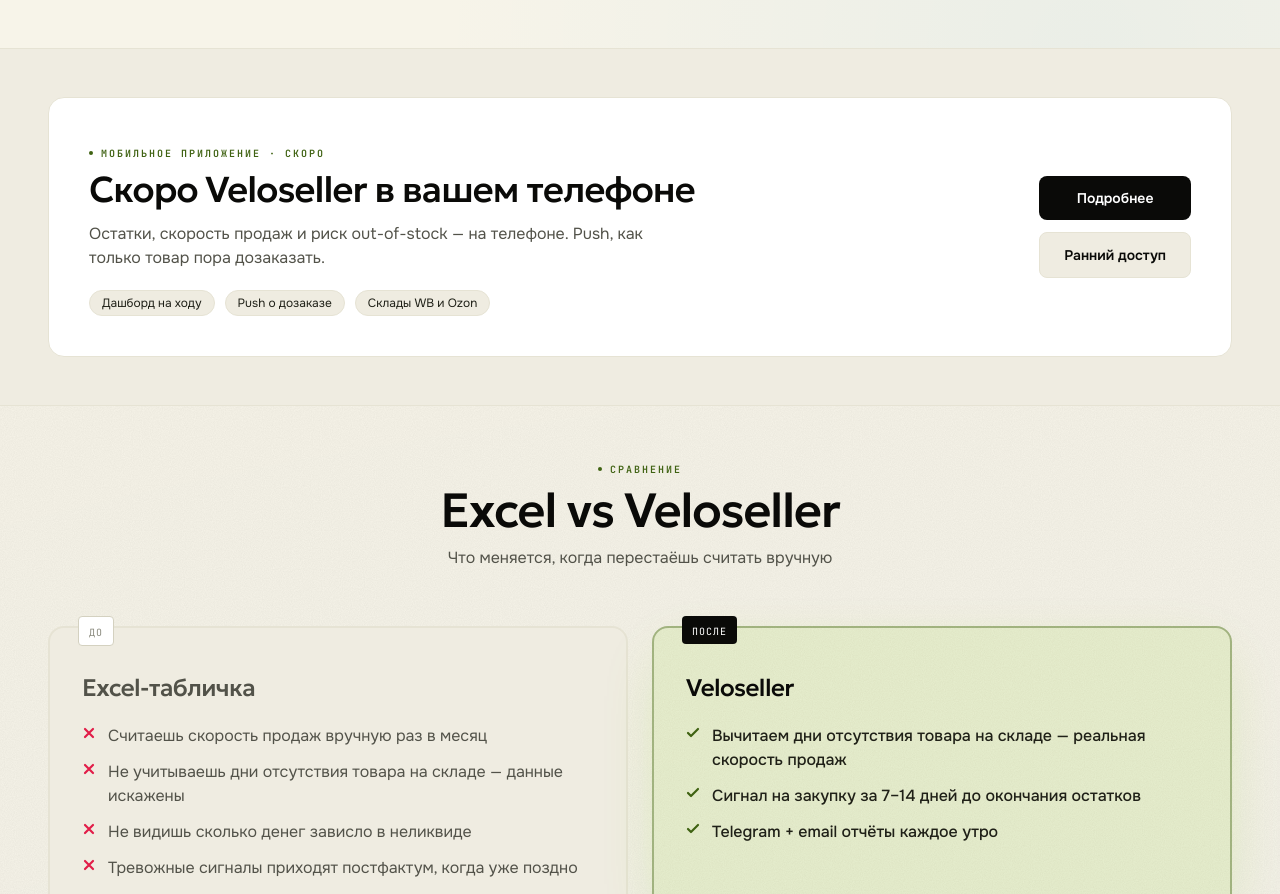
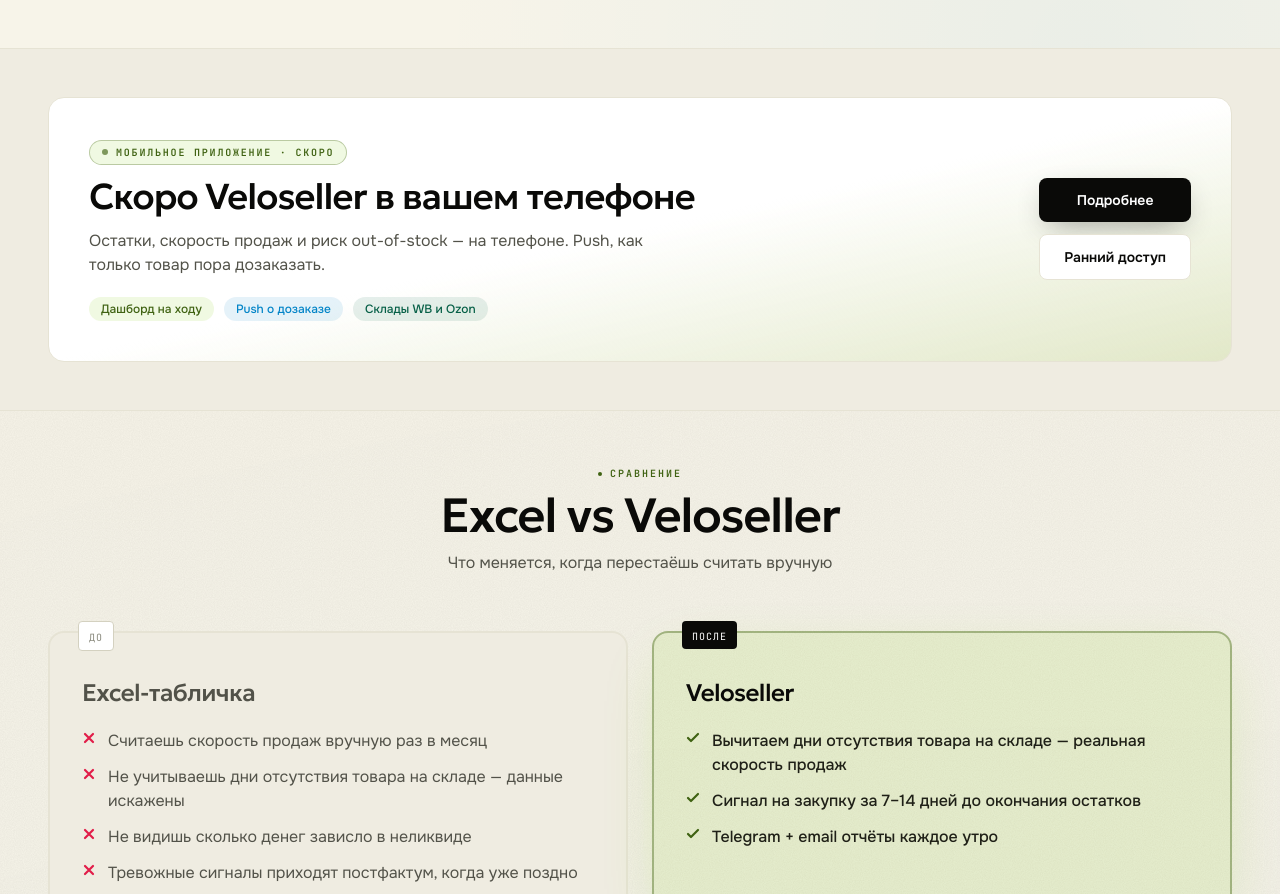
Before and after one commit to igor1000rr/Veloseller-, a Next.js app in the folder apps/web/: page / in a window 1280 px wide. Shown: the part 4184-5078 px from the top of the page. Built offline with nearby package versions, Linux system fonts and the light colour scheme; no server answers.

Commit message:
style(web): секция приложения на главной — градиент, пульс-бейдж, цветные пилюли, reveal

```diff
--- a/apps/web/app/_landing/Apps.tsx
+++ b/apps/web/app/_landing/Apps.tsx
@@ -7,7 +7,7 @@ import { isEn } from "./data";
 // .com (EN) не показывал русский. Когда приложения выйдут — заменить на сторы.
 const COPY = isEn
   ? {
-      eyebrow: "Mobile app · soon",
+      badge: "Mobile app · soon",
       h2: "Veloseller in your pocket — soon",
       sub: "Stock, sales velocity and out-of-stock risk on your phone. A push the moment it's time to reorder.",
       points: ["Dashboard on the go", "Reorder push alerts", "WB & Ozon warehouses"],
@@ -15,13 +15,15 @@ const COPY = isEn
       cta: "Early access",
     }
   : {
-      eyebrow: "Мобильное приложение · скоро",
+      badge: "Мобильное приложение · скоро",
       h2: "Скоро Veloseller в вашем телефоне",
       sub: "Остатки, скорость продаж и риск out-of-stock — на телефоне. Push, как только товар пора дозаказать.",
       points: ["Дашборд на ходу", "Push о дозаказе", "Склады WB и Ozon"],
       more: "Подробнее",
       cta: "Ранний доступ",
     };
+
+const PILL = ["bg-lime-soft text-lime-deep", "bg-azure/10 text-azure", "bg-emerald/10 text-emerald"];
 
 export default function LandingApps() {
   return (
@@ -30,28 +32,31 @@ export default function LandingApps() {
       className="relative w-full px-4 md:px-8 lg:px-12 py-8 md:py-12 border-t border-line bg-bg-soft"
     >
       <div className="max-w-[1600px] mx-auto">
-        <div className="rounded-2xl border border-line bg-paper p-6 md:p-10 flex flex-col md:flex-row md:items-center gap-8">
+        <div className="reveal rounded-2xl border border-line bg-gradient-to-br from-paper via-paper to-lime-soft p-6 md:p-10 flex flex-col md:flex-row md:items-center gap-8 transition hover:shadow-xl hover:border-lime-deep/40">
           <div className="flex-1">
-            <Eyebrow>{COPY.eyebrow}</Eyebrow>
-            <h2 className="mt-2 font-display text-2xl sm:text-3xl md:text-4xl tracking-tight font-medium">
+            <span className="inline-flex items-center gap-2 px-3 py-1 rounded-full border border-lime-deep/30 bg-lime-soft">
+              <span className="size-1.5 rounded-full bg-lime-deep animate-pulse" />
+              <span className="font-mono text-[10px] uppercase tracking-[0.18em] text-lime-deep font-semibold">{COPY.badge}</span>
+            </span>
+            <h2 className="mt-3 font-display text-2xl sm:text-3xl md:text-4xl tracking-tight font-medium">
               {COPY.h2}
             </h2>
             <p className="mt-3 text-ink-muted max-w-xl text-sm md:text-base leading-relaxed">
               {COPY.sub}
             </p>
             <div className="mt-5 flex flex-wrap gap-2.5">
-              {COPY.points.map((p) => (
-                <span key={p} className="rounded-full border border-line bg-bg-soft px-3 py-1 text-xs text-ink-soft">
+              {COPY.points.map((p, i) => (
+                <span key={p} className={"rounded-full px-3 py-1 text-xs font-medium " + PILL[i % 3]}>
                   {p}
                 </span>
               ))}
             </div>
           </div>
           <div className="flex flex-col gap-3 shrink-0 w-full md:w-auto">
-            <Link href={"/apps" as any} className="rounded-lg bg-ink text-paper px-6 py-3 text-sm font-semibold text-center hover:bg-ink-soft transition">
+            <Link href={"/apps" as any} className="rounded-lg bg-ink text-paper px-6 py-3 text-sm font-semibold text-center hover:bg-ink-soft transition shadow-[0_10px_30px_-10px_rgba(10,10,8,0.45)] hover:-translate-y-0.5">
               {COPY.more}
             </Link>
-            <Link href={"/register" as any} className="rounded-lg bg-bg-soft text-ink border border-line px-6 py-3 text-sm font-semibold text-center hover:border-lime-deep/40 transition">
+            <Link href={"/register" as any} className="rounded-lg bg-paper text-ink border border-line px-6 py-3 text-sm font-semibold text-center hover:border-lime-deep/40 transition hover:-translate-y-0.5">
               {COPY.cta}
             </Link>
           </div>
```
